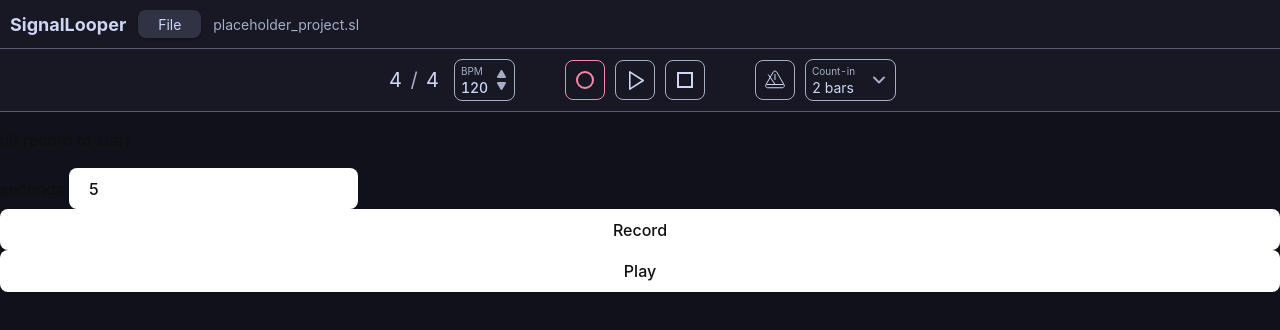
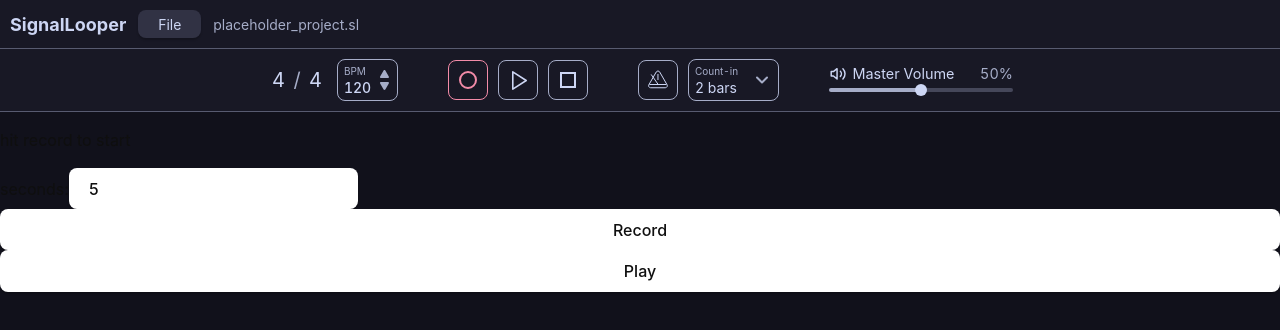
Before and after one commit to DSC-McMaster-U/signal-looper, a React (Vite) app in the folder signal-looper/: page / in a window 1280 px wide. Shown: the top 330 px of the page. Built offline with nearby package versions, Linux system fonts and the light colour scheme.

Commit message:
Frontend master volume implementation

```diff
--- a/signal-looper/src/components/TransportBar/TransportBar.tsx
+++ b/signal-looper/src/components/TransportBar/TransportBar.tsx
@@ -8,6 +8,7 @@ import BpmSetting from "../BpmSetting/BpmSetting";
 import MetronomeButton from "../MetronomeButton/MetronomeButton";
 import DropdownBarSelection, { type DropdownOption } from "../DropdownBarSelection/DropdownBarSelection";
 import { useMetronome } from "../../hooks/useMetronome";
+import VolumeControl from "../VolumeControl/VolumeControl";
 
 /**
  * Transport Bar (Figma 113:34) containing the Controls group (113:61):
@@ -100,6 +101,10 @@ export default function TransportBar() {
                     onChange={setCountIn}
                 />
             </div>
+
+            <div className={styles.volume}>
+                <VolumeControl />
+            </div>
         </div>
     );
 }
--- /dev/null
+++ b/signal-looper/src/components/VolumeControl/VolumeControl.module.css
@@ -0,0 +1,99 @@
+.control {
+    display: flex;
+    flex-shrink: 0;
+    flex-direction: column;
+    gap: 0;
+    width: 11.5rem;
+}
+
+.heading {
+    display: flex;
+    align-items: center;
+    justify-content: space-between;
+}
+
+.volumeLabel {
+    display: flex;
+    align-items: center;
+    gap: 0.375rem;
+    color: var(--text);
+    font-size: 0.9rem;
+}
+
+.icon {
+    width: 1.1rem;
+    height: 1.1rem;
+    flex-shrink: 0;
+    stroke: currentColor;
+    stroke-width: 2;
+    stroke-linecap: round;
+    stroke-linejoin: round;
+}
+
+.percentage {
+    color: var(--subtext0);
+    font-size: 0.9rem;
+    font-variant-numeric: tabular-nums;
+}
+
+.slider {
+    width: 100%;
+    height: 1rem;
+    margin: -0.25rem 0 0;
+    padding: 0;
+    border: 0;
+    border-radius: 0;
+    appearance: none;
+    -webkit-appearance: none;
+    background: transparent;
+    box-shadow: none;
+    cursor: pointer;
+}
+
+/* -webkit- modifies visuals for Chrome, Safari and Edge, whereas -moz- (Firefox) modifies visuals for Firefoz.  */
+
+.slider::-webkit-slider-runnable-track {
+    height: 0.25rem;
+    border-radius: 999px;
+    background: linear-gradient(
+        to right,
+        var(--subtext0) 0 var(--volume-progress),
+        var(--surface1) var(--volume-progress) 100%
+    );
+}
+
+.slider::-moz-range-track {
+    height: 0.25rem;
+    border-radius: 999px;
+    background: var(--surface1);
+}
+
+.slider::-moz-range-progress {
+    height: 0.25rem;
+    border-radius: 999px;
+    background: var(--subtext0);
+}
+
+.slider::-webkit-slider-thumb {
+    width: 0.75rem;
+    height: 0.75rem;
+    margin-top: -0.25rem;
+    appearance: none;
+    -webkit-appearance: none;
+    border: 0;
+    border-radius: 50%;
+    background: var(--text);
+}
+
+.slider::-moz-range-thumb {
+    width: 0.75rem;
+    height: 0.75rem;
+    border: 0;
+    border-radius: 50%;
+    background: var(--text);
+}
+
+.slider:focus-visible {
+    outline: 2px solid var(--text);
+    outline-offset: 2px;
+}
--- /dev/null
+++ b/signal-looper/src/components/VolumeControl/VolumeControl.tsx
@@ -0,0 +1,33 @@
+import { useState, type CSSProperties } from "react";
+import styles from "./VolumeControl.module.css";
+
+export default function VolumeControl() {
+    const [volume, setVolume] = useState(50);
+
+    return (
+        <div className={styles.control}>
+            <div className={styles.heading}>
+                <label className={styles.volumeLabel} htmlFor="volume-slider">
+                    <svg className={styles.icon} viewBox="0 0 24 24" fill="none"> {/* Creating the Volume icon as an SVG */}
+                        <path d="M11 5 6 9H3v6h3l5 4V5Z" />
+                        <path d="M15.5 8.5a5 5 0 0 1 0 7M19 5a10 10 0 0 1 0 14" />
+                    </svg>
+                    <span>Master Volume</span>
+                </label>
+                <output className={styles.percentage} htmlFor="volume-slider">
+                    {volume}%
+                </output>
+            </div>
+            <input
+                id="volume-slider"
+                className={styles.slider}
+                type="range"
+                min="0"
+                max="100"
+                value={volume}
+                onChange={(event) => setVolume(Number(event.target.value))}
+                style={{ "--volume-progress": `${volume}%` } as CSSProperties}
+            />
+        </div>
+    );
+}
```
